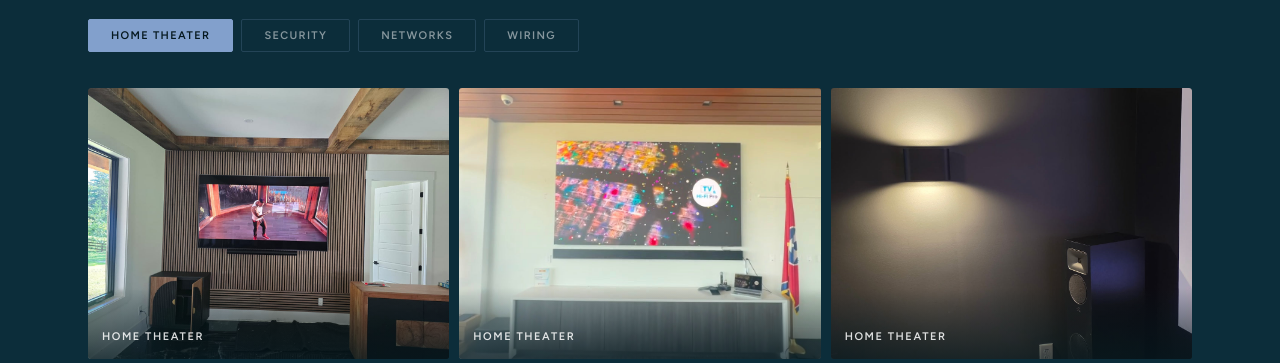
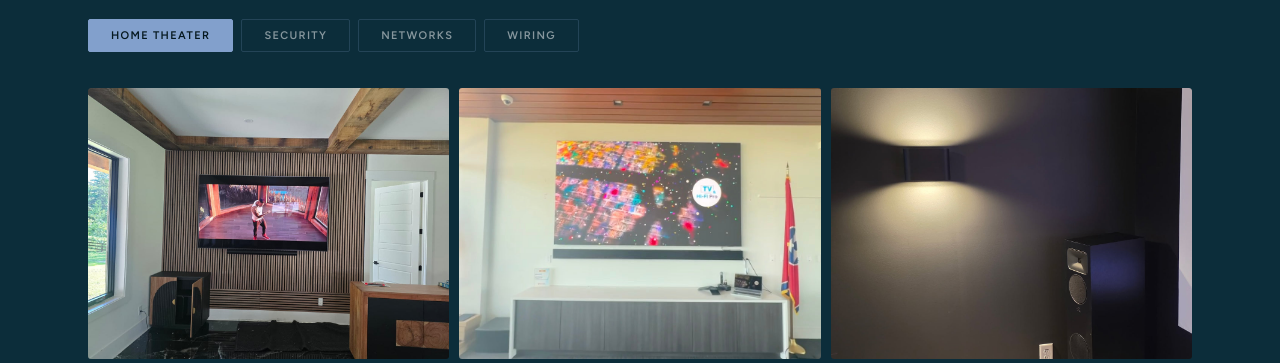
Before and after one commit to jose-1998/raveloavtech-v2, a website: page index.html in a window 1280 px wide. Shown: the part 3437-3800 px from the top of the page. Drawn offline with nearby package versions, Linux system fonts and the light colour scheme; some packages are replaced by stand-ins of ours.

Commit message:
Remove redundant category label from gallery cards (already shown in active tab)

```diff
--- a/index.html
+++ b/index.html
@@ -579,7 +579,6 @@
     track.innerHTML = currentItems.map(function (it, i) {
       return '<div class="gc-slide" data-index="' + i + '">' +
         '<img loading="lazy" decoding="async" src="' + it.src + '" alt="' + it.alt + '" />' +
-        (it.label ? '<div class="gc-slide-label">' + it.label + '</div>' : '') +
         '<button class="gc-zoom-btn" aria-label="View full size">' +
           '<svg width="18" height="18" viewBox="0 0 24 24" fill="none" stroke="currentColor" stroke-width="2.2" stroke-linecap="round" stroke-linejoin="round">' +
             '<circle cx="11" cy="11" r="8"/><line x1="21" y1="21" x2="16.65" y2="16.65"/>' +
```
